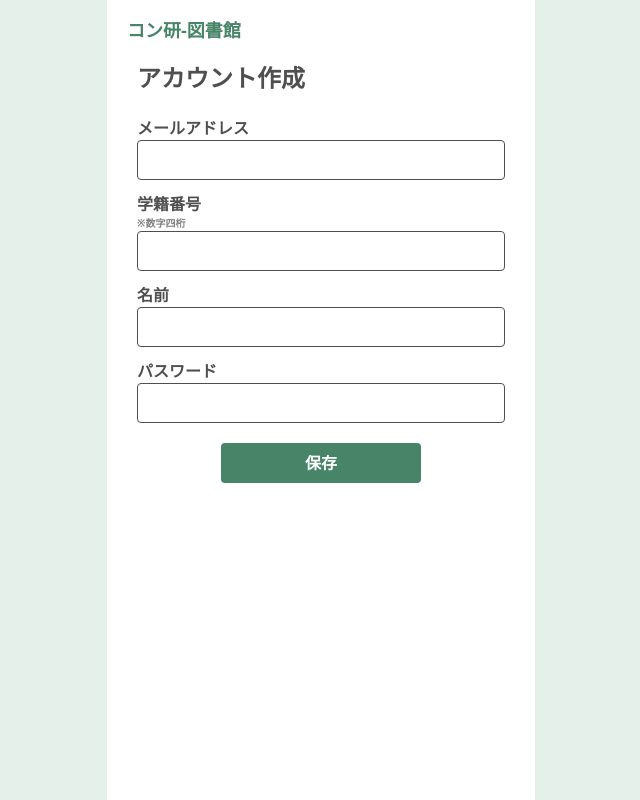
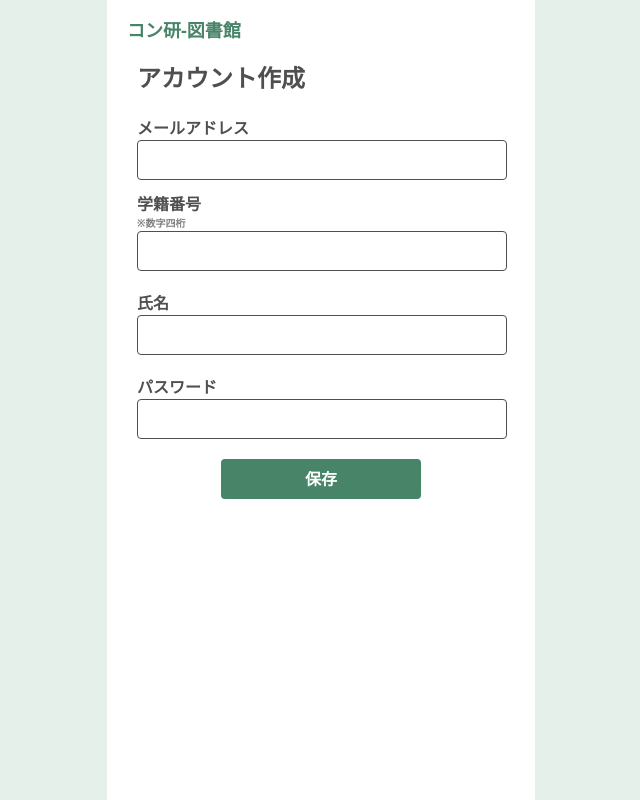
Before and after one commit to kurakke/library, a Next.js app: page /signup in a window 1280 px wide. Shown: the whole page, without its empty margins (319-959 px from the left). Built offline with nearby package versions, Linux system fonts and the light colour scheme.

Commit message:
signupページの更新

```diff
--- a/src/views/pages/SignUp/index.tsx
+++ b/src/views/pages/SignUp/index.tsx
@@ -4,6 +4,7 @@ import { NextRouter, useRouter } from 'next/router';
 import { PAGE_PATH } from "~/features/application/constants/page";
 import { DefaultLayout } from "~/ui/layouts/Default";
 import {Heading} from "~/ui/components/Heading";
+import {NameInput} from "~/ui/components/NameInput";
 
 export const SignUpPage = () => {
     const [name, setName] = useState<string>('');
@@ -23,6 +24,7 @@ export const SignUpPage = () => {
             console.log('Error signing up: ', error);
         }
     };
+
 
     const handleName = (event) => {
         setName(event.target.value);
@@ -49,33 +51,29 @@ export const SignUpPage = () => {
             <div　className="text-gray-dark font-black">
                 <form onSubmit={handleSubmit}>
                     <div className="mt-20 mb-12">
+                        <div>メールアドレス</div>
                         <label>
-                            メールアドレス
-                            <input type="text" name='email' value={email} onChange={handleEmail} />
+                            <input className="w-370 h-40 px-10 border rounded" type="text" name='email' value={email} onChange={handleEmail} />
                         </label>
-                        <div className="px-20 h-40 border rounded"/>
+                    </div>
+                    <div　className="mb-20">
+                        <div>学籍番号</div>
+                        <div className="text-xxs text-gray">※数字四桁</div>
+                        <label>
+                            <input className="w-370 h-40 px-10 border rounded" type="text" name='studentnumber' value={studentNumber} onChange={handleStudentNumber} />
+                        </label>
+                    </div>
+                    <div className="flex flex-col mb-20">
+                        <div>氏名</div>
+                        <label>
+                            <input className="w-370 h-40 px-10 border rounded" type="text" name='name' value={name} onChange={handleName} />
+                        </label>
                     </div>
                     <div className="mb-12">
+                        <div>パスワード</div>
                         <label>
-                            学籍番号
-                            <input type="text" name='studentnumber' value={studentNumber} onChange={handleStudentNumber} />
+                            <input className="w-370 h-40 px-10 border rounded" type="password" name='password' value={password} onChange={handlePassword} />
                         </label>
-                        <div className="text-xxs text-gray">※数字四桁</div>
-                        <div className="px-20 h-40 border rounded"/>
-                    </div>
-                    <div className="mb-12">
-                        <label>
-                            名前
-                            <input type="text" name='name' value={name} onChange={handleName} />
-                        </label>
-                        <div className="px-20 h-40 border rounded"/>
-                    </div>
-                    <div className="mb-12">
-                        <label>
-                            パスワード
-                            <input type="password" name='password' value={password} onChange={handlePassword} />
-                        </label>
-                        <div className="px-20 h-40 border rounded"/>
                     </div>
                     <div className="flex justify-center mt-20">
                         <button className="w-200 h-40 bg-brand-green text-white rounded" type='submit'>保存</button>
```
